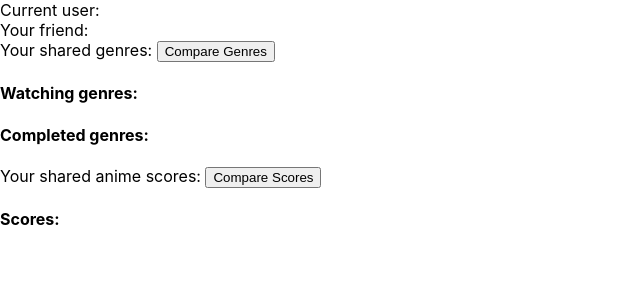
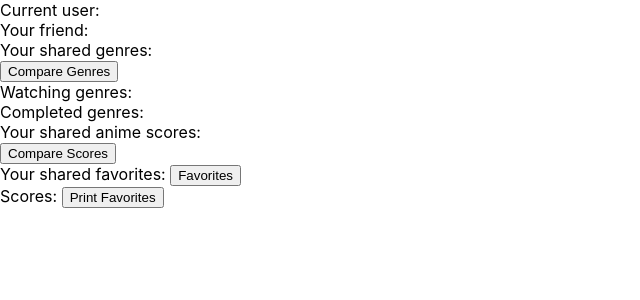
Before and after one commit to alphav1/animatch, a Next.js app: page /routing4 in a window 1280 px wide. Shown: the top 300 px of the page, without its empty margins (0-640 px from the left). Built offline with nearby package versions, Linux system fonts and the light colour scheme.

Commit message:
added new functionality

```diff
--- a/Elements/Functions.js
+++ b/Elements/Functions.js
@@ -55,7 +55,7 @@ export function compareLists(list1, list2) {
     console.log(list1, list2)
     let l1 = getGenreList(list1)
     let l2 = getGenreList(list2)
-    console.log("internal listCompare:")
+    // console.log("internal listCompare:")
     console.log(l1, l2)
     let common = getCommonGenres(l1, l2)
     console.log(common)
@@ -90,8 +90,8 @@ export async function getScoreComp(user1, user2) {
     let commList = []
     for (let i = 0; i < l1.length; i++) {
         for (let x = 0; x < l2.length; x++) {
-            if (l2[x].name == l1[i].name) {
-                commList.push({ "name": l1[i].name, "user1": l1[i].score, "user2": l2[x].score })
+            if (l2[x].name == l1[i].name && l2[x].score != 0 && l1[i].score != 0) {
+                commList.push({ "name": l1[i].name, "user1": l1[i].score, "user2": l2[x].score, "difference": Math.abs(l1[i].score - l2[x].score) })
             }
         }
     }
@@ -100,14 +100,39 @@ export async function getScoreComp(user1, user2) {
     return commList
 }
 
+export async function getFavorites(user) {
+    try {
+        console.log('call loading')
+        let res = await fetch(`https://api.jikan.moe/v4/users/${user}/favorites`)
+        if (res.status == 200) {
+            console.log(res)
+            let list = await res.json()
+            console.log(list.data.anime)
+            return list.data.anime
+        }
+    } catch (error) {
+        console.log(`ERROR from the API call in search(): ${error}`)
+    }
+}
 
+export async function compareFavorites(list1, list2) {
+    let common = []
+    for (let i = 0; i < list1.length; i++) {
+        for (let j = 0; j < list2.length; j++) {
+            if (list1[i].mal_id == list2[j].mal_id) {
+                console.log("found")
+                common.push(list1[i].title)
+                break
+            }
+        }
+    }
+    console.log(common)
+    console.log(typeof common)
+    return common
+}
 
-
-
-/* export async function parseData(User1, User2) {
-    const [data, setData] = useState({ "watching": {}, "completed": {} })
-    setData(await compareUsers(User1, User2))
-    for (let i = 0; i < data.length; i++) {
-        return (Object.keys(data["watching"])[i])
+export async function printFav(list) {
+    for (let i = 0; i < list.length; i++) {
+        return list[i]
     }
-}*/
+}
--- /dev/null
+++ b/Elements/ResultsTile.js
@@ -0,0 +1,51 @@
+import React from 'react';
+
+class ResultsTile extends React.Component {
+    render() {
+        return (
+            this.props.data != null ? (
+                <div>
+                    <text> {getAlign(this.props.data.difference)} {this.props.data.name}</text>
+                    {this.props.data.difference >= 3 ? (<text> as {this.props.friend} {getOpinion(this.props.data.user2)} ({this.props.data.user2}) while you {getOpinion(this.props.data.user1)} ({this.props.data.user1}).</text>) : (<text />)}
+                    {(this.props.data.difference < 3) && (this.props.data.difference > 0) ? (<text>. {this.props.friend} {getOpinion(this.props.data.user2)} ({this.props.data.user2}) and you {getOpinion(this.props.data.user1)} ({this.props.data.user1}).</text>) : (<text />)}
+                    {this.props.data.difference == 0 ? (<text> ({this.props.friend} = {this.props.data.user2},  you = {this.props.data.user1}).</text>) : (<text />)}
+                </div>
+            )
+                : <h4>no data yet!</h4>
+        )
+    }
+}
+
+function getAlign(diff) {
+    if (diff == 0) {
+        return "Your opinions are perfectly aligned on"
+    }
+    else if (diff >= 1 && diff <= 2) {
+        return "You agree on"
+    }
+    else if (diff >= 3 && diff <= 4) {
+        return "You disagree on"
+    }
+    else {
+        return "You strongly disagree on"
+    }
+}
+
+function getOpinion(rating) {
+    if ((rating >= 0) && (rating <= 4)) {
+        return ("very much hated it")
+    }
+    else if ((rating >= 5) && (rating <= 6)) {
+        return ("found it mediocre")
+    }
+    else if ((rating >= 7) && (rating <= 8)) {
+        return ("enjoyed it a lot")
+    }
+    else {
+        return "absolutely loved it"
+    }
+}
+
+
+
+export default ResultsTile;
--- a/pages/routing4.js
+++ b/pages/routing4.js
@@ -1,6 +1,7 @@
 import { useRouter } from "next/router";
 import { useState } from "react";
-import { getList, compareLists, compareUsers, getScoreComp } from '../Elements/Functions'
+import ResultsTile from "../Elements/ResultsTile"
+import { getList, compareLists, compareUsers, getScoreComp, compareFavorites, getFavorites, printFav } from '../Elements/Functions'
 
 export default function toPage() {
 
@@ -10,17 +11,23 @@ export default function toPage() {
     const [User2] = useState(query.friend)
     const [data, setData] = useState({ "watching": {}, "completed": {} })
     const [ScoreList, setScoreList] = useState([])
+    const [Favorites, setFavorites] = useState([])
 
     return (
         <div>
-            <text>Current user: {User1} </text> <div></div>
-            <text>Your friend: {User2}</text> <div></div>
-            <text>Your shared genres: </text>
+            <div>Current user: {User1} </div> <div></div>
+            <div>Your friend: {User2}</div> <div></div>
+            <div>Your shared genres: </div>
             <button onClick={async (e) => setData(await compareUsers(User1, User2))}> Compare Genres </button>
-            <h4>Watching genres: {Object.keys(data["watching"])}</h4>
-            <h4>Completed genres: {Object.keys(data["completed"])} </h4>
-            <text> Your shared anime scores: </text><button onClick={async (e) => setScoreList(await getScoreComp(User1, User2))}> Compare Scores </button> <div> </div>
-            <h4> Scores: {ScoreList.map(data => <body> title: {data.name} {User1} : {data.user1} {User2} : {data.user2} </body>)} </h4>
+            <div>Watching genres: {Object.keys(data["watching"]).map(entry => <text> {entry} </text>)}</div>
+            <div>Completed genres: {Object.keys(data["completed"]).map(entry => <text> {entry} </text>)}</div>
+            <div> Your shared anime scores: </div><button onClick={async (e) => setScoreList(await getScoreComp(User1, User2))}> Compare Scores </button> <div> </div>
+            <div> Your shared favorites: <button onClick={async (e) => await setFavorites(compareFavorites(await getFavorites(User1), await getFavorites(User2)))}> Favorites </button></div>
+            {/* <h4> Scores: {ScoreList.map(data => <body> title: {data.name} {User1} : {data.user1} {User2} : {data.user2} difference: {data.difference}</body>)} </h4> */}
+            <div>
+                Scores: {ScoreList.map(data1 => <ResultsTile data={data1} you={User1} friend={User2} />)}
+                <button onClick={console.log(Favorites)}> Print Favorites </button>
+            </div>
         </div>
     )
 }
```
Also changed, not shown: Elements/Favorites.js (added, +16 -0 lines), pages/routing3.js (+16 -3 lines).
